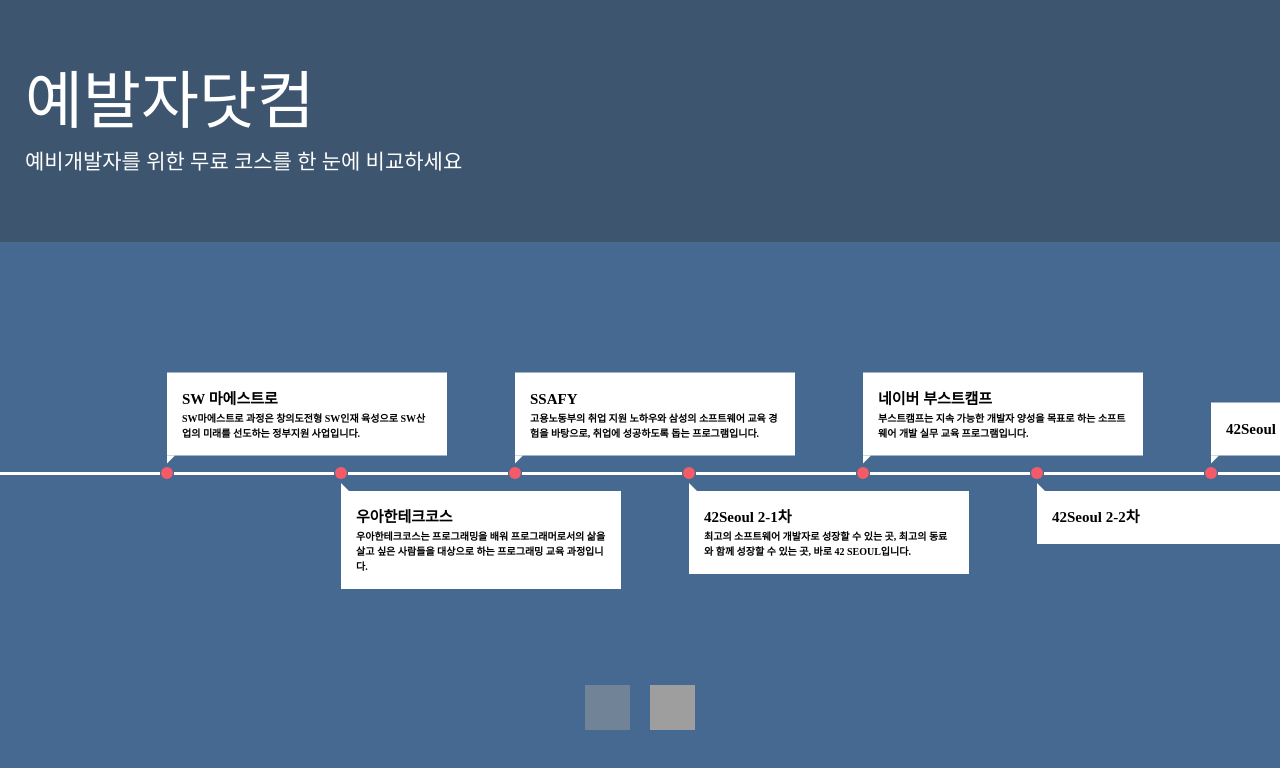
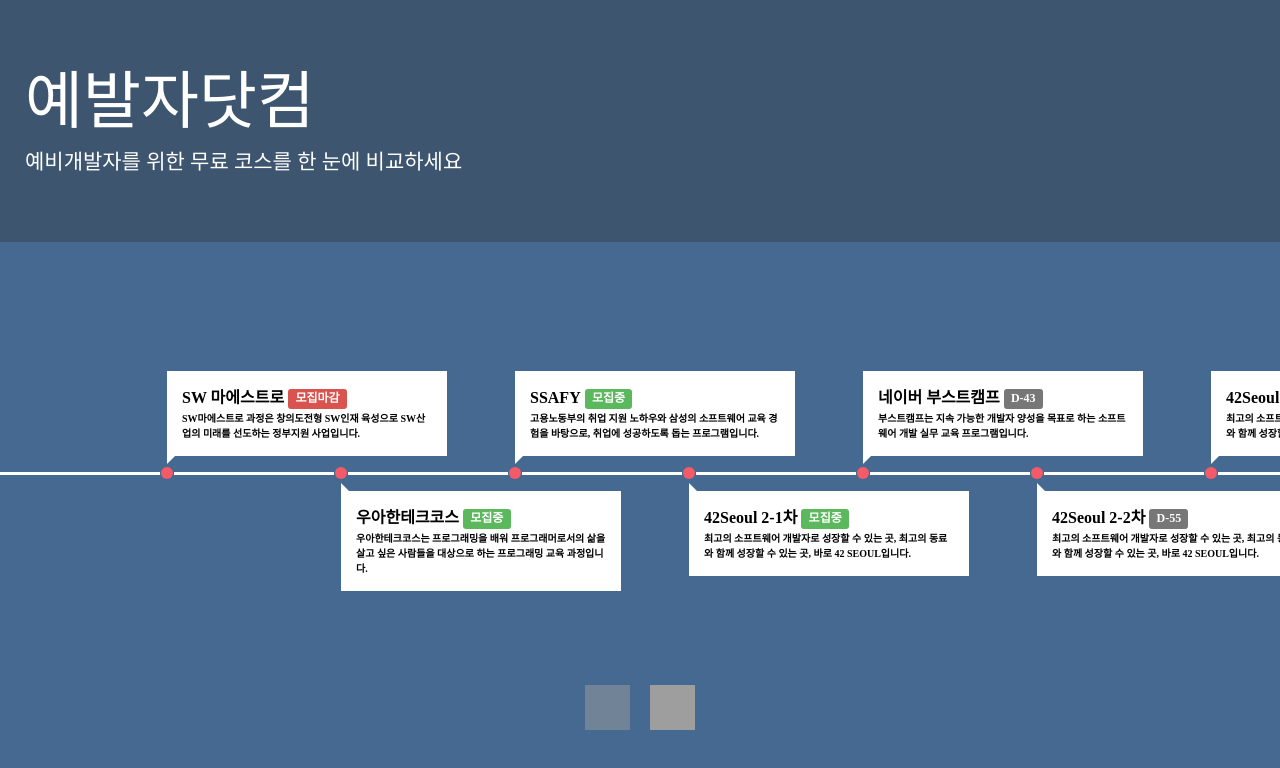
Before and after one commit to hidaehyunlee/MeterialUI_tutorial, a React (Create React App) app: page / in a window 1280 px wide. Shown: the top 768 px of the page. Built offline with nearby package versions, Linux system fonts and the light colour scheme; grey boxes are pictures that could not be loaded; a web font is replaced by a local one.

Commit message:
Add labels

```diff
--- a/src/components/HorizontalTimeline.js
+++ b/src/components/HorizontalTimeline.js
@@ -9,42 +9,42 @@
 				<ol>
 					<li>
 					<div>
-						<time>SW 마에스트로</time>SW마에스트로 과정은 창의도전형 SW인재 육성으로 SW산업의 미래를 선도하는 정부지원 사업입니다.
+						<time>SW 마에스트로&nbsp;<span className="label label-danger">모집마감</span></time>SW마에스트로 과정은 창의도전형 SW인재 육성으로 SW산업의 미래를 선도하는 정부지원 사업입니다.
 					</div>
 					</li>
 					<li>
 					<div>
-						<time>우아한테크코스</time>우아한테크코스는 프로그래밍을 배워 프로그래머로서의 삶을 살고 싶은 사람들을 대상으로 하는 프로그래밍 교육 과정입니다.
+						<time>우아한테크코스&nbsp;<span className="label label-success">모집중</span></time>우아한테크코스는 프로그래밍을 배워 프로그래머로서의 삶을 살고 싶은 사람들을 대상으로 하는 프로그래밍 교육 과정입니다.
 					</div>
 					</li>
 					<li>
 					<div>
-						<time>SSAFY</time>고용노동부의 취업 지원 노하우와 삼성의 소프트웨어 교육 경험을 바탕으로, 취업에 성공하도록 돕는 프로그램입니다.
+						<time>SSAFY&nbsp;<span className="label label-success">모집중</span></time>고용노동부의 취업 지원 노하우와 삼성의 소프트웨어 교육 경험을 바탕으로, 취업에 성공하도록 돕는 프로그램입니다.
 					</div>
 					</li>
 					<li>
 					<div>
-						<time>42Seoul 2-1차</time>최고의 소프트웨어 개발자로 성장할 수 있는 곳, 최고의 동료와 함께 성장할 수 있는 곳, 바로 42 SEOUL입니다.
+						<time>42Seoul 2-1차&nbsp;<span className="label label-success">모집중</span></time>최고의 소프트웨어 개발자로 성장할 수 있는 곳, 최고의 동료와 함께 성장할 수 있는 곳, 바로 42 SEOUL입니다.
 					</div>
 					</li>
 					<li>
 					<div>
-						<time>네이버 부스트캠프</time>부스트캠프는 지속 가능한 개발자 양성을 목표로 하는 소프트웨어 개발 실무 교육 프로그램입니다.
+						<time>네이버 부스트캠프&nbsp;<span className="label label-default">D-43</span></time>부스트캠프는 지속 가능한 개발자 양성을 목표로 하는 소프트웨어 개발 실무 교육 프로그램입니다.
 					</div>
 					</li>
 					<li>
 					<div>
-						<time>42Seoul 2-2차</time>
+						<time>42Seoul 2-2차&nbsp;<span className="label label-default">D-55</span></time>최고의 소프트웨어 개발자로 성장할 수 있는 곳, 최고의 동료와 함께 성장할 수 있는 곳, 바로 42 SEOUL입니다.
 					</div>
 					</li>
 					<li>
 					<div>
-						<time>42Seoul 3-1차</time>
+						<time>42Seoul 3-1차&nbsp;<span className="label label-default">D-70</span></time>최고의 소프트웨어 개발자로 성장할 수 있는 곳, 최고의 동료와 함께 성장할 수 있는 곳, 바로 42 SEOUL입니다.
 					</div>
 					</li>
 					<li>
 					<div>
-						<time>42Seoul 3-2차</time>
+						<time>42Seoul 3-2차&nbsp;<span className="label label-default">D-89</span></time>최고의 소프트웨어 개발자로 성장할 수 있는 곳, 최고의 동료와 함께 성장할 수 있는 곳, 바로 42 SEOUL입니다.
 					</div>
 					</li>
 					<li></li>
--- a/src/styles/HorizontalTimeline.css
+++ b/src/styles/HorizontalTimeline.css
@@ -119,11 +119,10 @@
 .timeline time {
   font-family: 'NEXON Lv2 Gothic Bold';
   display: block;
-  font-size: 1.5rem;
+  font-size: 1.6rem;
   font-weight: bold;
   margin-bottom: 1px;
 }
-
 
 /* TIMELINE ARROWS
 –––––––––––––––––––––––––––––––––––––––––––––––––– */
```
